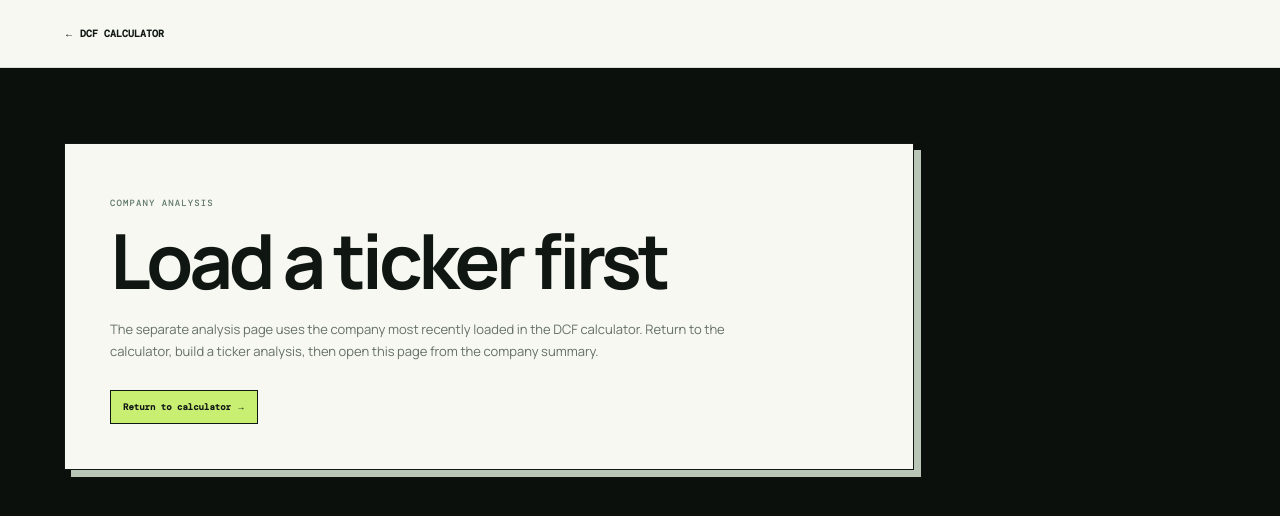
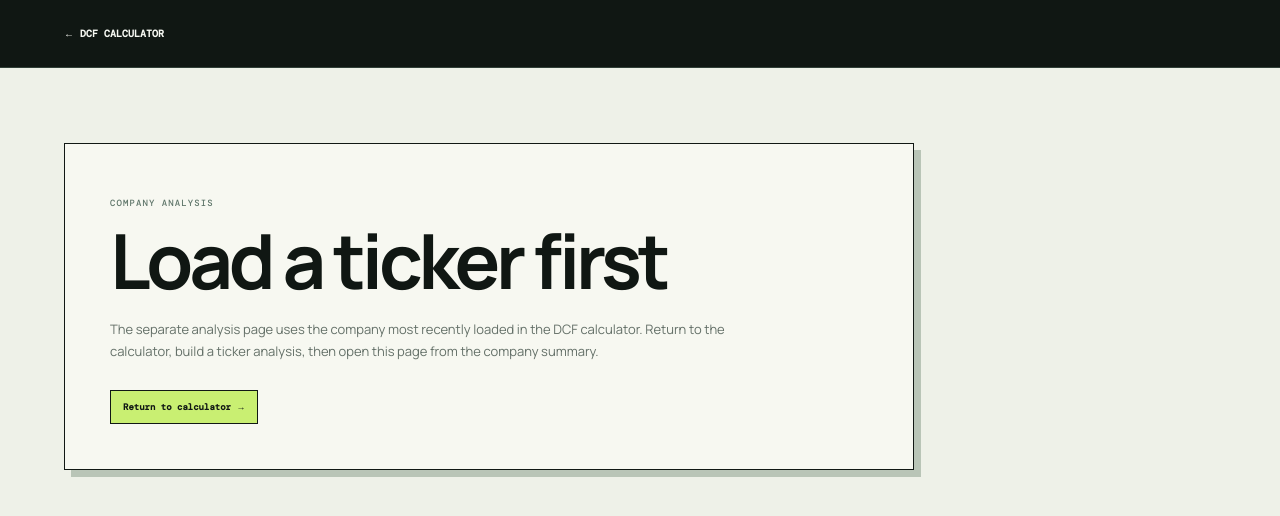
Before and after one commit to clairekyuh/dcf-automater, a Next.js app: page /company-analysis in a window 1280 px wide. Shown: the top 516 px of the page. Built offline with nearby package versions, Linux system fonts and the light colour scheme; a web font is replaced by a local one.

Commit message:
Fix company analysis page contrast

```diff
--- a/app/globals.css
+++ b/app/globals.css
@@ -570,6 +570,16 @@ html,body{height:100%;overflow:hidden}
 .excel-export-error{max-width:420px;color:#a33a2d;font:8px/1.5 DM Mono;text-align:right}
 .model-pages .section-heading{scroll-margin-top:90px}
 .model-pages>.sheet-section::-webkit-scrollbar,.model-pages>.company-summary::-webkit-scrollbar,.model-pages>.research-workspace::-webkit-scrollbar{width:7px}.model-pages>.sheet-section::-webkit-scrollbar-thumb,.model-pages>.company-summary::-webkit-scrollbar-thumb,.model-pages>.research-workspace::-webkit-scrollbar-thumb{background:#aeb9b0;border-radius:8px}
+/* The separate company-analysis route uses a light reading canvas. */
+.analysis-page{height:100svh;min-height:100svh;overflow-x:hidden;overflow-y:auto;background:#eef1e8;color:var(--ink)}
+.analysis-page .analysis-nav{position:sticky;top:0;z-index:50;background:var(--navy-dark);border-color:#314038}
+.analysis-page .analysis-nav a{color:#f5f7f1}.analysis-page .analysis-nav span{color:#aeb9b1}
+.analysis-page .analysis-hero{max-width:none;background:var(--paper);border-bottom:1px solid var(--grid-dark)}
+.analysis-page .analysis-hero h1,.analysis-page .analysis-hero h2,.analysis-page .analysis-hero>p{color:var(--ink)}
+.analysis-page .analysis-hero>p:first-child{color:var(--green)}
+.analysis-page .analysis-section{background:#fbfcf7;box-shadow:0 16px 42px rgba(20,30,24,.08)}
+.analysis-page .analysis-sources{background:var(--teal-soft)}
+.analysis-page footer{background:var(--navy-dark);color:#aeb9b1;border-color:#314038}.analysis-page footer a{color:var(--teal)}
 @media(max-width:900px){
   .model-pages>.company-summary{grid-template-columns:1fr;align-content:start;padding-top:95px}.model-pages>.company-summary dl{margin-top:20px}.output-heading-tools{max-width:none;justify-items:start}.output-heading-tools .section-description,.excel-export-error{text-align:left}
 }
```
